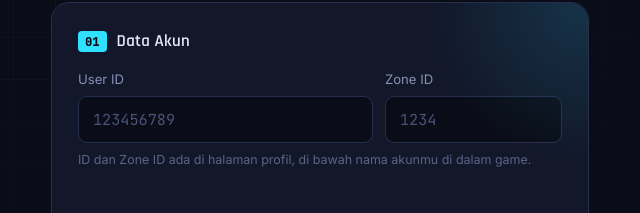
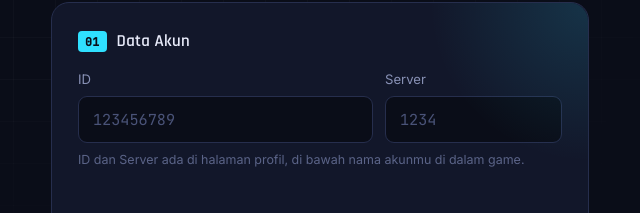
Before and after one commit to grndnstnmlk/ml-topup, a website: page public/index.html in a window 1280 px wide. Shown: the part 131-344 px from the top of the page, 617-1257 px from the left. Drawn offline with Linux system fonts and the light colour scheme; no server answers.

Commit message:
Ganti label field jadi ID dan Server

```diff
--- a/public/index.html
+++ b/public/index.html
@@ -49,16 +49,16 @@
 
         <div class="field-row">
           <div class="field">
-            <label for="game_user_id">User ID</label>
+            <label for="game_user_id">ID</label>
             <input type="text" id="game_user_id" inputmode="numeric" placeholder="123456789" required>
           </div>
           <div class="field field-small">
-            <label for="game_zone_id">Zone ID</label>
+            <label for="game_zone_id">Server</label>
             <input type="text" id="game_zone_id" inputmode="numeric" placeholder="1234" required>
           </div>
         </div>
 
-        <p class="hint">ID dan Zone ID ada di halaman profil, di bawah nama akunmu di dalam game.</p>
+        <p class="hint">ID dan Server ada di halaman profil, di bawah nama akunmu di dalam game.</p>
 
         <div class="id-check" id="id-check" hidden></div>
 
```
